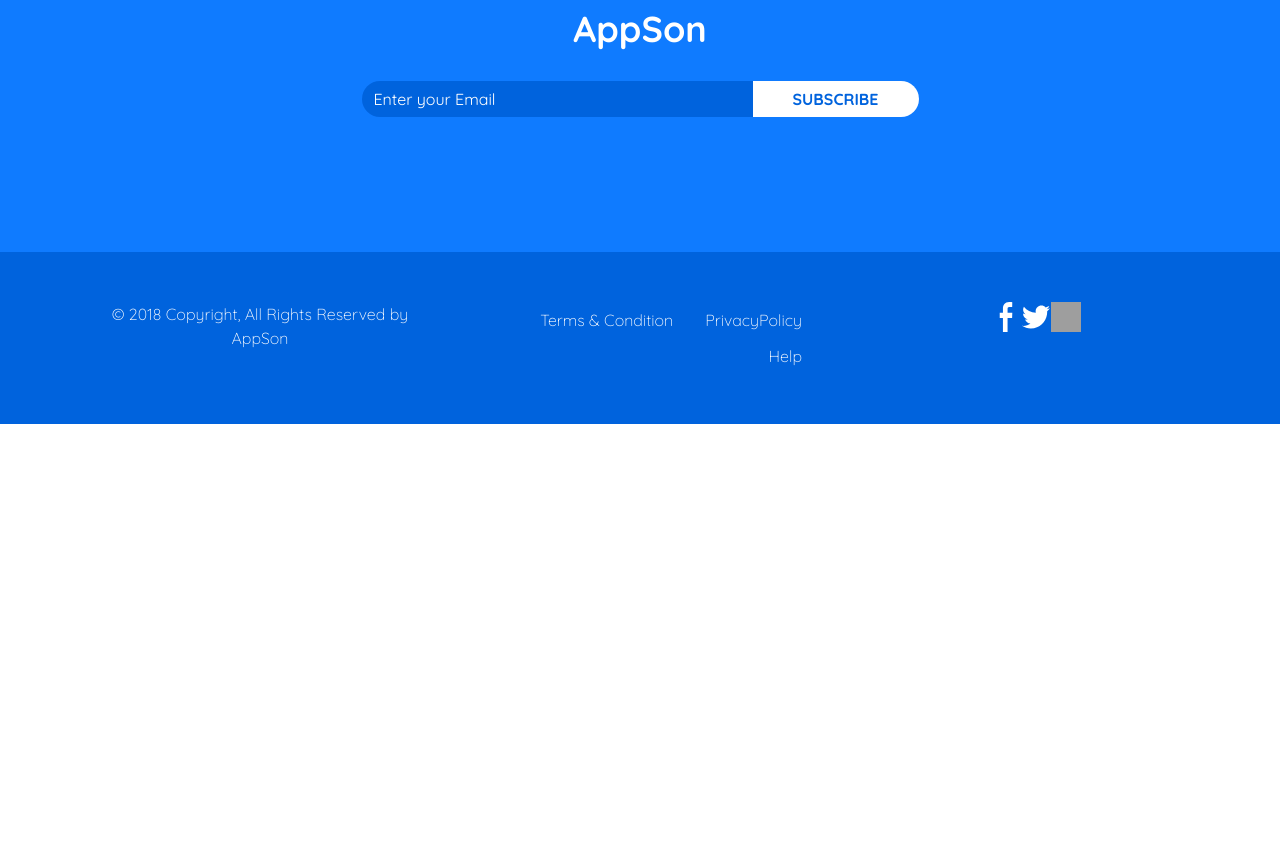
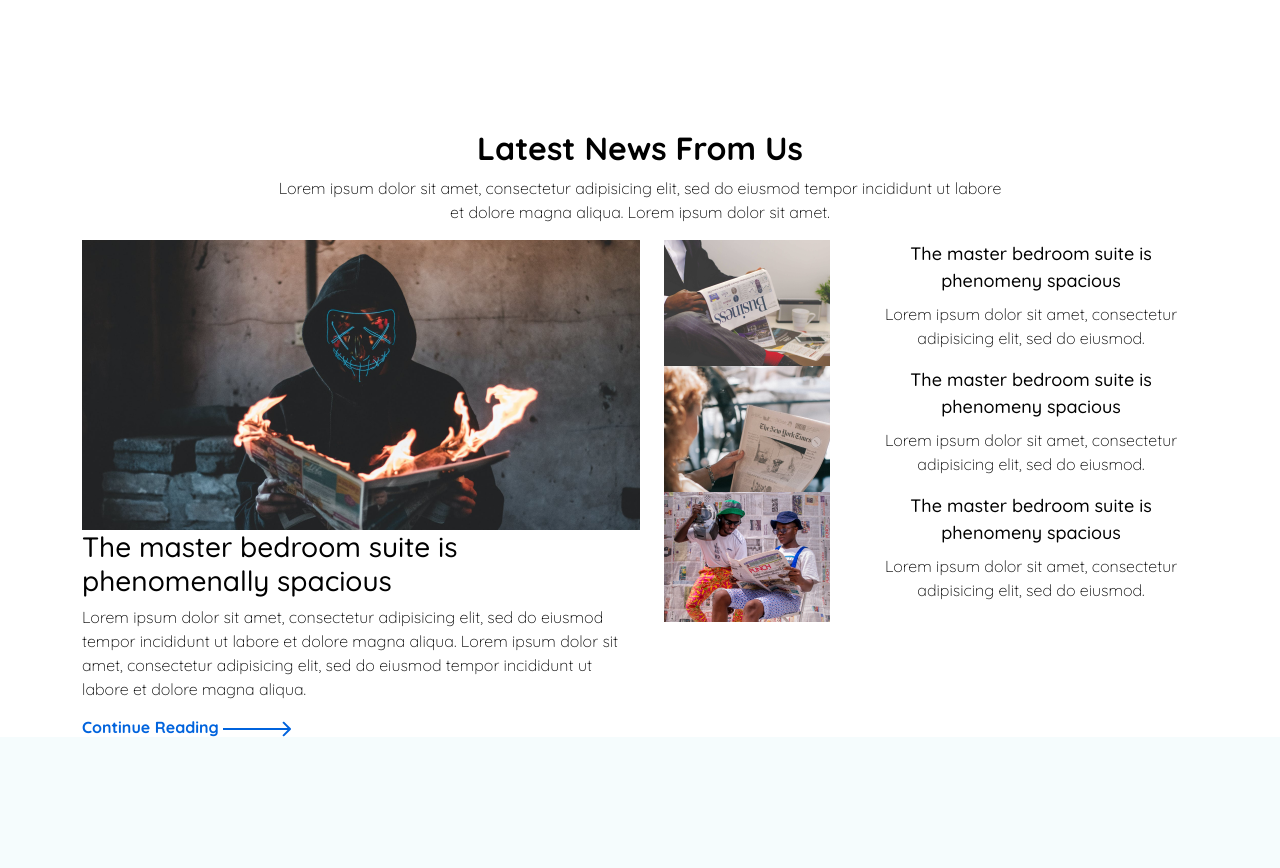
Before and after one commit to KimSvetlana/BestDesktopHomepage, a Vue app: page / in a window 1280 px wide. Shown: the part 4765-5633 px from the top of the page. Before the commit the page ends 5189 px from the top, so only its background shows below. Built offline with nearby package versions, Linux system fonts and the light colour scheme; grey boxes are pictures that could not be loaded.

Commit message:
компонент новостей

```diff
--- a/src/components/main.vue
+++ b/src/components/main.vue
@@ -5,20 +5,19 @@
     <AboutComp/>
     <WorksComp/>
     <PriceComp/>
-    <FreeTrialComp/>
-    <SubscribeComp/>
-    <Footer/>
-    <!--
     <section class='comments'>
       <div class='row'>
         <div class="col img"></div>
         <div class="col carousel">
           <h2>Trusted By More Than 55M Peoples</h2>
           <CommentCard />
-
         </div>
       </div>
-    </section>-->
+    </section>
+    <NewsComp/>
+    <FreeTrialComp/>
+    <SubscribeComp/>
+    <Footer/>
 
   </div>
 </template>
@@ -30,6 +29,7 @@ import FeaturesComp from './features.vue'
 import AboutComp from './aboutComp.vue'
 import WorksComp from './worksComp.vue'
 import PriceComp from './priceComp.vue'
+import NewsComp from './newsComp.vue'
 import FreeTrialComp from './freeTrialComp.vue'
 import SubscribeComp from './subscribeComp.vue'
 import Footer from './footer.vue'
@@ -43,23 +43,25 @@ import CommentCard from './commentCard.vue'
     AboutComp,
     WorksComp,
     PriceComp,
+    NewsComp,
+    FreeTrialComp,
     SubscribeComp,
-    FreeTrialComp,
     Footer,
     CommentCard
     // Carousel
   }
 
 })
-export default class Main extends Vue {
-  // @Prop() private msg!: string;
-}
+export default class Main extends Vue {}
 </script>
 
 <!-- Add "scoped" attribute to limit CSS to this component only -->
 <style scoped lang="scss">
    @import '../assets/variables.scss';
 
+  section.comments{
+    background: $lightBackgroundColor;
+  }
   section.comments .img{
     height: 445px;
     background: url('../assets/images/Image.png') no-repeat;
--- /dev/null
+++ b/src/components/newsComp.vue
@@ -0,0 +1,75 @@
+<template>
+    <section class='container news-comp'>
+        <h2 class='bannerH2'>Latest News From Us</h2>
+        <p>Lorem ipsum dolor sit amet, consectetur adipisicing elit, sed do eiusmod tempor incididunt ut labore<br>
+         et dolore magna aliqua. Lorem ipsum dolor sit amet.</p>
+        <div class='row'>
+            <div class="col text-start">
+                <img src='../assets/images/image6.png'/>
+                <h3 class="news-title">The master bedroom suite is phenomenally spacious</h3>
+                <p>Lorem ipsum dolor sit amet, consectetur adipisicing elit, sed do eiusmod tempor incididunt ut labore et dolore magna aliqua. Lorem ipsum dolor sit amet, consectetur adipisicing elit, sed do eiusmod tempor incididunt ut labore et dolore magna aliqua.</p>
+                <a href="" class='news-link'>Continue Reading <img src="../assets/images/ArrowLeft2.svg" alt=""></a>
+            </div>
+            <div class="col">
+                <div class='news-card'>
+                    <img src="../assets/images/image9.png" alt="">
+                    <h3 class='new-card-title'>The master bedroom suite is phenomeny spacious</h3>
+                    <p>Lorem ipsum dolor sit amet, consectetur adipisicing elit, sed do eiusmod.</p>
+                </div>
+                <div class='news-card' >
+                    <img src="../assets/images/image7.png" alt="">
+                    <h3 class='new-card-title'>The master bedroom suite is phenomeny spacious</h3>
+                    <p>Lorem ipsum dolor sit amet, consectetur adipisicing elit, sed do eiusmod.</p>
+                </div>
+                <div class='news-card'>
+                    <img src="../assets/images/image8.png" alt="">
+                    <h3 class='new-card-title'>The master bedroom suite is phenomeny spacious</h3>
+                    <p>Lorem ipsum dolor sit amet, consectetur adipisicing elit, sed do eiusmod.</p></div>
+            </div>
+
+        </div>
+    </section>
+</template>
+
+<script lang="ts">
+import { Component, Vue } from 'vue-property-decorator'
+
+@Component({
+  components: {}
+
+})
+export default class NewsComp extends Vue {}
+</script>
+
+<style lang="scss">
+    @import '../assets/variables.scss';
+    section.news-comp{
+        padding-top: 130px;
+    }
+    .news-comp h2{
+        font-weight: bold;
+    }
+    .news-link{
+        color:$darkBackgroundColor;
+        text-decoration: none;
+        font-weight: bold;
+        &:hover{
+            text-decoration: underline;
+        }
+    }
+    .new-card-title{
+        font-size: 18px;
+        font-weight: 500;
+        line-height: 27px;
+    }
+    .news-card{
+        position: relative;
+        padding-left: 200px;
+
+        & img{
+            position: absolute;
+            top:0;
+            left:0;
+        }
+    }
+</style>
```
